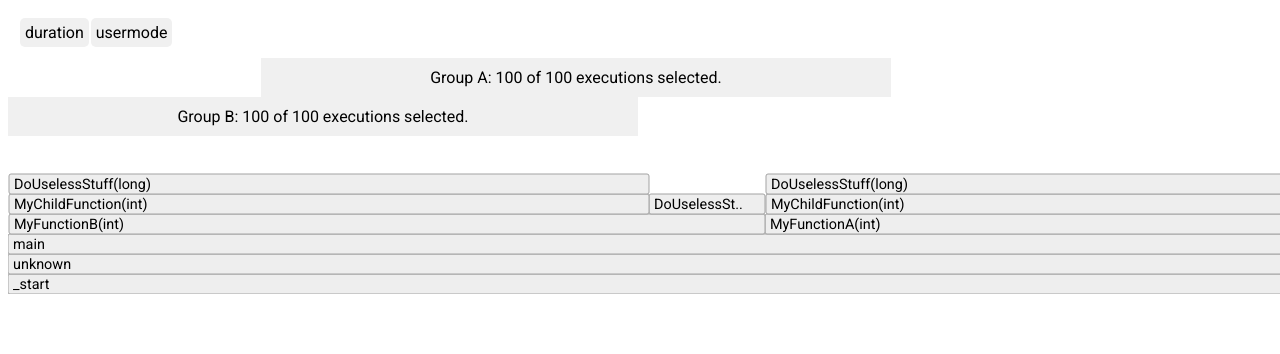
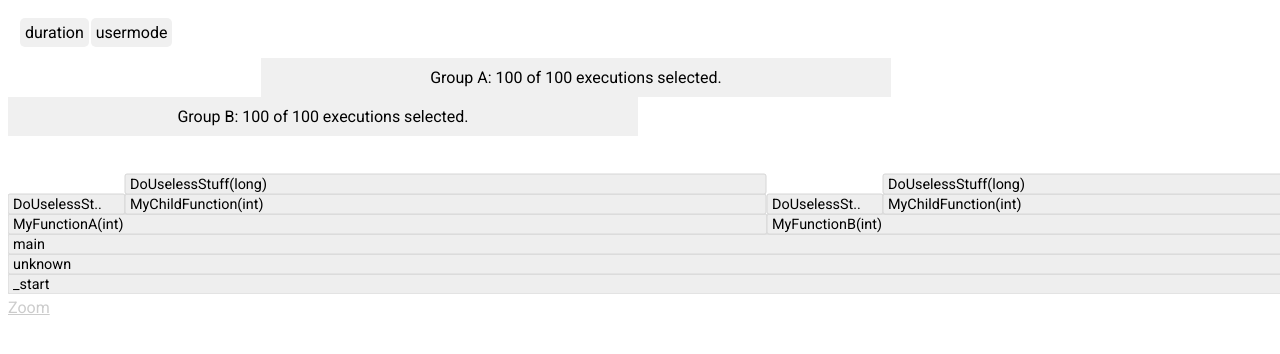
Before and after one commit to fdoray/tracecompare, a website: page index.html in a window 1280 px wide. Shown: the top 354 px of the page. Drawn offline with Linux system fonts and the light colour scheme.

Commit message:
Colors and zoom in flame graph.

```diff
--- a/index.html
+++ b/index.html
@@ -27,6 +27,10 @@
 <svg id="flamegraph">
 </svg>
 
+<div>
+  <a id="zoom" href="#">Zoom</a>
+</div>
+
 <script src="contrib/crossfilter/crossfilter.v1.js"></script>
 <script src="contrib/d3/d3.js"></script>
 <script src="tracecompare.js"></script>
--- a/styles.css
+++ b/styles.css
@@ -96,5 +96,5 @@ svg#flamegraph {
 
 svg#flamegraph g.stack rect {
   fill: #EEEEEE;
-  stroke: #A3A3A3;
+  stroke: #D6D6D6;
 }
--- a/tracecompare.js
+++ b/tracecompare.js
@@ -167,6 +167,13 @@ function FlameGraph(stacks)
   var kTextPadding = 5;
   var kCharacterWidth = 10;
 
+  // Scale factor.
+  var scaleFactor = 0;
+
+  // Colors.
+  var kRed = 238;
+  var kGreen = 238;
+
   // Flame graph container.
   var container = d3.selectAll('#flamegraph');
 
@@ -240,8 +247,12 @@ function FlameGraph(stacks)
   Init();
 
   // Updates the counts for each stack.
-  function UpdateCounts(leftCounts, rightCounts)
+  function UpdateCounts(leftCounts, rightCounts, updateScale)
   {
+    // Always update the scale the first time.
+    if (scaleFactor == 0)
+      updateScale = true;
+
     // Hide the flame graph if the right group is empty.
     if (rightCounts.total == 0)
     {
@@ -258,8 +269,8 @@ function FlameGraph(stacks)
     var rightInclusiveCounts = {};
     function ComputeWidth(stackId)
     {
-      var leftCount = leftCounts.samples[stackId];
-      var rightCount = rightCounts.samples[stackId];
+      var leftCount = leftCounts.samples[stackId] / leftCounts.total;
+      var rightCount = rightCounts.samples[stackId] / rightCounts.total;
 
       stacks[stackId].children.forEach(function(childStackId) {
         var counts = ComputeWidth(childStackId);
@@ -281,37 +292,68 @@ function FlameGraph(stacks)
     bottomStacks.forEach(function(stack) {
       bottomCount += rightInclusiveCounts[stack.id];
     });
-    var scaleFactor = kFlameGraphWidth / bottomCount;
 
-    // Compute the width of each stack.
+    if (!updateScale && bottomCount * scaleFactor >= kFlameGraphWidth)
+      updateScale = true;
+    if (updateScale)
+      scaleFactor = kFlameGraphWidth / bottomCount;
+
+    // Compute the width and color of each stack.
     var widths = {};
+    var colors = {};
     ForEachProperty(stacks, function(stackId) {
-      widths[stackId] = Math.floor(rightInclusiveCounts[stackId] * scaleFactor);
+      // Compute the width.
+      widths[stackId] = Math.floor(
+        rightInclusiveCounts[stackId] * scaleFactor);
+
+      // Compute the color.
+      var left = leftCounts.samples[stackId] / leftCounts.total;
+      var right = rightCounts.samples[stackId] / rightCounts.total;
+
+      // TODO: Improve this algorithm.
+      var maxColor = 20000000;
+      if (left < right)
+      {
+        // Red.
+        console.log(right - left);
+        var intensity = Math.floor(Math.min(
+          kRed, kRed * (right - left) / maxColor));
+        colors[stackId] = [kRed, kRed - intensity, kRed - intensity];
+      }
+      else
+      {
+        // Green.
+        var intensity = Math.floor(Math.min(
+          kGreen, kGreen * (left - right) / maxColor));
+        colors[stackId] = [kGreen - intensity, kGreen, kGreen - intensity];
+      }
     });
 
-    // Compute the x of the right side of each stack.
+    // Compute the x of each stack.
     var xs = {};
     function ComputeX(x, stackId)
     {
       xs[stackId] = x;
       stacks[stackId].children.forEach(function(childStackId) {
         ComputeX(x, childStackId);
-        x -= widths[childStackId];
+        x += widths[childStackId];
       });
     }
-    var x = kFlameGraphWidth;
+    var x = 0;
     bottomStacks.forEach(function(stack) {
       ComputeX(x, stack.id);
-      x -= widths[stacks];
+      x += widths[stacks];
     });
 
     // Set the width and x position of each stack.
-    var groups = container.selectAll('g.stack');
+    var groups = container.selectAll('g.stack').transition();
     groups.selectAll('text')
       .attr('x', function(stack) {
-        return xs[stack.id] - widths[stack.id] + kTextPadding; })
+        return xs[stack.id] + kTextPadding;
+      })
       .attr('width', function(stack) {
-        return widths[stack.id] - kTextPadding; })
+        return widths[stack.id] - kTextPadding;
+      })
       .text(function(stack) {
         var width = widths[stack.id];
         var numVisibleCharacters = width / kCharacterWidth;
@@ -326,8 +368,12 @@ function FlameGraph(stacks)
         return stack.f.substr(0, numVisibleCharacters) + '..';
       });
     groups.selectAll('rect')
-      .attr('x', function(stack) { return xs[stack.id] - widths[stack.id]; })
-      .attr('width', function(stack) { return widths[stack.id]; });
+      .attr('x', function(stack) { return xs[stack.id]; })
+      .attr('width', function(stack) { return widths[stack.id]; })
+      .style('fill', function(stack) {
+        var color = colors[stack.id];
+        return 'rgb(' + color[0] + ',' + color[1] + ',' + color[2] + ')';
+      });
   }
 
   return FlameGraph;
@@ -416,6 +462,9 @@ function tracecompare(path) {
       });
     });
     metricsArray.forEach(function(metric) {
+      var tmpBucketSize = (metric.max - metric.min) / kNumBuckets;
+      metric.max += tmpBucketSize;
+      metric.min -= tmpBucketSize;
       metric.bucketSize = (metric.max - metric.min) / kNumBuckets;
     });
 
@@ -450,6 +499,13 @@ function tracecompare(path) {
 
     // Create the flame graph.
     flameGraph = FlameGraph(data.stacks);
+
+    // Zoom button.
+    d3.selectAll('#zoom').on('click', function() {
+      flameGraph.UpdateCounts(groupAll[0].value(),
+                              groupAll[1].value(),
+                              true);
+    });
 
     // Render.
     RenderAll();
@@ -569,7 +625,8 @@ function tracecompare(path) {
 
     // Render flame graph.
     flameGraph.UpdateCounts(groupAll[0].value(),
-                            groupAll[1].value());
+                            groupAll[1].value(),
+                            false);
 
     // Render number of selected executions per group.
     d3.selectAll('#active-left').text(formatNumber(groupAll[0].value().total));
```
Also changed, not shown: src/flamegraph.js (+61 -15 lines), src/tracecompare.js (+12 -1 lines), tracecompare.min.js.
